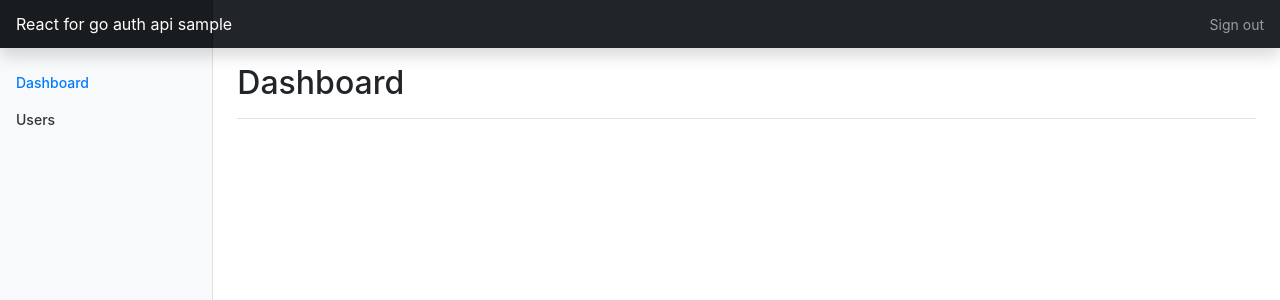
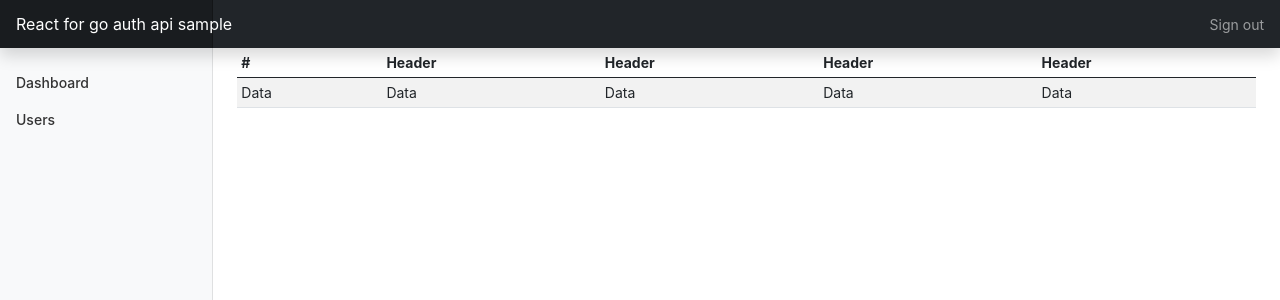
Before and after one commit to gastonmancini/react-for-go-auth-api-sample, a React (Create React App) app: page /users in a window 1280 px wide. Shown: the top 300 px of the page. Built offline with nearby package versions, Linux system fonts and the light colour scheme.

Commit message:
Create pages and components for users and dashboard

```diff
--- a/package.json
+++ b/package.json
@@ -9,6 +9,7 @@
     "react": "^17.0.2",
     "react-dom": "^17.0.2",
     "react-router": "^5.2.0",
+    "react-router-dom": "^5.2.0",
     "react-scripts": "4.0.3",
     "web-vitals": "^1.1.2"
   },
--- a/src/App.js
+++ b/src/App.js
@@ -1,22 +1,27 @@
 import React from 'react';
 import './App.css';
+import { BrowserRouter, Route } from 'react-router-dom';
 import Header from './components/Header';
 import Nav from './components/Nav';
+import Dashboard from './pages/Dashboard';
+import Users from './pages/Users'
+
 
 function App() {
   return (
     <>
+      <BrowserRouter>
         <Header />
         <div className="container-fluid">
           <div className="row">
             <Nav />
             <main className="col-md-9 ms-sm-auto col-lg-10 px-md-4">
-            <div className="d-flex justify-content-between flex-wrap flex-md-nowrap align-items-center pt-3 pb-2 mb-3 border-bottom">
-              <h1 className="h2">Dashboard</h1>
-            </div>
+              <Route path={'/'} exact component={Dashboard} />
+              <Route path={'/users'} component={Users} />
             </main>
           </div>
         </div>
+      </BrowserRouter>
     </>
   );
 }
--- a/src/components/Nav.js
+++ b/src/components/Nav.js
@@ -1,4 +1,5 @@
 import React from 'react';
+import { Link } from 'react-router-dom';
 
 function Nav() {
     return (
@@ -6,16 +7,14 @@
             <div className="position-sticky pt-3">
                 <ul className="nav flex-column">
                     <li className="nav-item">
-                        <a className="nav-link active" aria-current="page" href="#">
-                            <span data-feather="home"></span>
-                    Dashboard
-                    </a>
+                        <Link to={'/'} className="nav-link">
+                            Dashboard
+                        </Link>
                     </li>
                     <li className="nav-item">
-                        <a className="nav-link" href="#">
-                            <span data-feather="users"></span>
-                    Users
-                    </a>
+                        <Link to={'/users'} className="nav-link">
+                            Users
+                        </Link>
                     </li>
                 </ul>
             </div>
--- /dev/null
+++ b/src/pages/Dashboard.js
@@ -0,0 +1,11 @@
+import React from 'react';
+
+function Dashboard() {
+    return(
+        <div className="d-flex justify-content-between flex-wrap flex-md-nowrap align-items-center pt-3 pb-2 mb-3 border-bottom">
+            <h1 className="h2">Dashboard</h1>
+        </div>
+    );
+}
+
+export default Dashboard;
--- /dev/null
+++ b/src/pages/Users.js
@@ -0,0 +1,30 @@
+import React from 'react';
+
+function Users() {
+    return(
+        <div className="table-responsive">
+            <table className="table table-striped table-sm">
+                <thead>
+                    <tr>
+                        <th>#</th>
+                        <th>Header</th>
+                        <th>Header</th>
+                        <th>Header</th>
+                        <th>Header</th>
+                    </tr>
+                </thead>
+                <tbody>
+                    <tr>
+                        <td>Data</td>
+                        <td>Data</td>
+                        <td>Data</td>
+                        <td>Data</td>
+                        <td>Data</td>
+                    </tr>
+                </tbody>
+            </table>
+        </div>
+    );
+}
+
+export default Users;
```
Also changed, not shown: 1 other file (tests, documents, lock files or other folders). Lines whose indentation alone changed are shown as unchanged.
